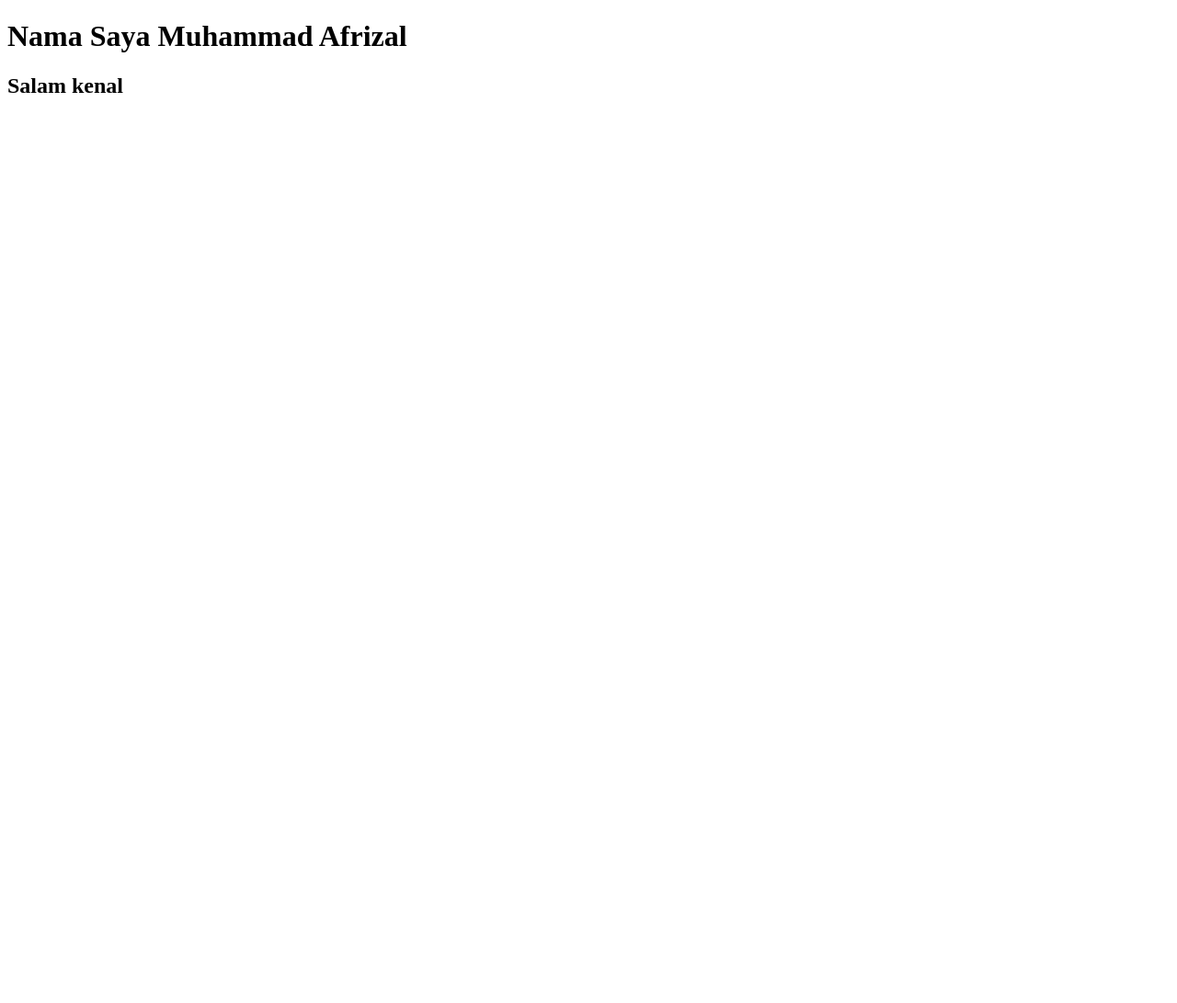
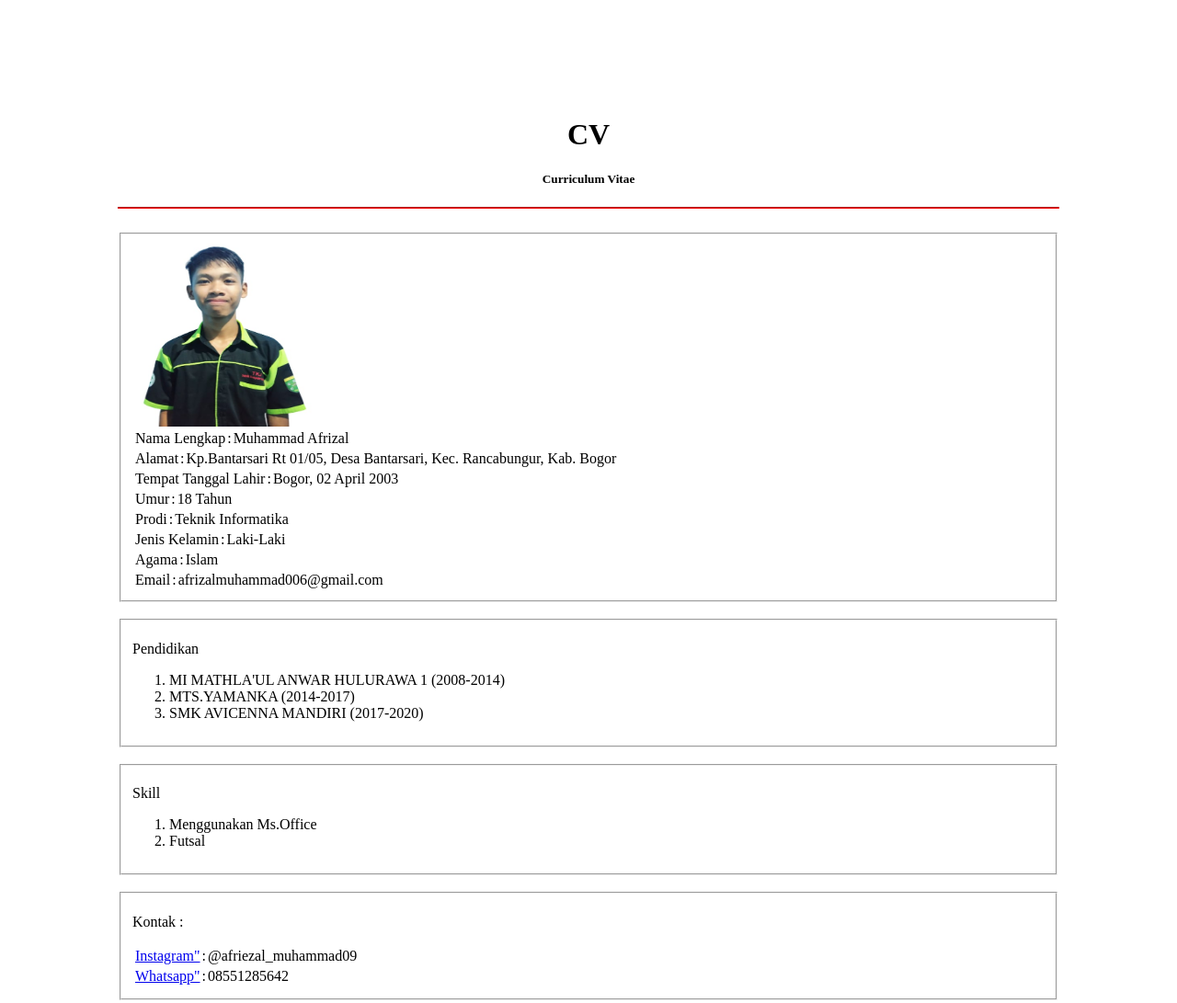
Before and after one commit to Afrizal09/test-kelasc, a plain HTML site: page index.html in a window 1280 px wide. Shown: the whole page at 92% size. Before the commit the page ends 800 px from the top, so only its background shows below. Drawn offline with Linux system fonts and the light colour scheme.

Commit message:
tugas coba

```diff
--- a/index.html
+++ b/index.html
@@ -1,12 +1,105 @@
 <!DOCTYPE html>
 <html lang="en">
+
 <head>
     <meta charset="UTF-8">
+    <meta http-equiv="X-UA-Compatible" content="IE=edge">
     <meta name="viewport" content="width=device-width, initial-scale=1.0">
     <title>Document</title>
+    <link rel="stylesheet" href="style.css">
+
 </head>
+
 <body>
-    <h1>Nama Saya Muhammad Afrizal</h1>
-    <h2>Salam kenal</h2>
+    <header>
+        <h1>CV</h1>
+        <h5>Curriculum Vitae</h5>
+    <header>
+    <hr>
+    <br>
+    <fieldset>
+        <table>
+            <tr>
+                <td>
+                    <img src="foto gw.jpeg">
+                </td>
+            </tr>
+            <tr>
+                <td>Nama Lengkap</td>
+                <td>:</td>
+                <td>Muhammad Afrizal</td>
+
+            </tr>
+            <tr>
+                <td>Alamat</td>
+                <td>:</td>
+                <td>Kp.Bantarsari Rt 01/05, Desa Bantarsari, Kec. Rancabungur, Kab. Bogor</td>
+            </tr>
+            <tr>
+                <td>Tempat Tanggal Lahir</td>
+                <td>:</td>
+                <td>Bogor, 02 April 2003</td>
+            </tr>
+            <tr>
+                <td>Umur</td>
+                <td>:</td>
+                <td>18 Tahun</td>
+            </tr>
+            <tr>
+                <td>Prodi</td>
+                <td>:</td>
+                <td>Teknik Informatika</td>
+            </tr>
+            <tr>
+                <td>Jenis Kelamin</td>
+                <td>:</td>
+                <td>Laki-Laki</td>
+            </tr>
+            <tr>
+                <td>Agama</td>
+                <td>:</td>
+                <td>Islam</td>
+            </tr>
+            <tr>
+                <td>Email</td>
+                <td>:</td>
+                <td>afrizalmuhammad006@gmail.com</td>
+            </tr>
+        </table>
+    </fieldset><br>
+    <fieldset>
+        <p>Pendidikan</p>
+        <ol>
+            <li>MI MATHLA'UL ANWAR HULURAWA 1 (2008-2014)</li>
+            <li>MTS.YAMANKA                   (2014-2017)</li>
+            <li>SMK AVICENNA MANDIRI          (2017-2020)</li>
+        </ol>
+     </fieldset><br>
+     <fieldset>
+         <p>Skill</p>
+         <ol>
+             <li>Menggunakan Ms.Office</li>
+             <li>Futsal</li>
+         </ol>
+         </fieldset><br>
+         <fieldset>
+             <p>Kontak :</p>
+             <table>
+                 <tr>
+                     <td><a href="https://www.instagram.com/afrzl_mhmd09/">Instagram"</a></td>
+                     <td>:</td>
+                     <td>@afriezal_muhammad09</td>
+                 </tr>
+                 <tr>
+                     <td><a href="https:wa.me/628551285642">Whatsapp"</a></td>
+                     <td>:</td>
+                     <td>08551285642</td>
+                </tr>
+                <tr>
+                </tr>
+         </table>
+    </fieldset>
+<body>
+
 </body>
 </html>
--- /dev/null
+++ b/style.css
@@ -0,0 +1,27 @@
+body {
+    margin: 10%;
+}
+h1 {
+    text-align: center;
+}
+
+h5 {
+    text-align: center;
+}
+
+hr {
+    border-color: red;
+
+}
+td {
+    float: left;
+    display: block;
+    border-radius: 5%;
+    float: left;
+}
+img{
+    width: 200px;
+    height: 200px;
+    display: block;
+    border-radius: 5%;
+}
--- /dev/null
+++ b/style1.css
@@ -0,0 +1,79 @@
+/* Reset style untuk menghilangkan margin dan padding default pada browser */
+* {
+    margin: 0;
+    padding: 0;
+    box-sizing: border-box;
+}
+
+/* Style dasar untuk body */
+body {
+    font-family: Arial, sans-serif;
+    background-color: #f0f0f0;
+    line-height: 1.6;
+}
+
+/* Style untuk header */
+header {
+    background-color: #333;
+    color: #fff;
+    text-align: center;
+    padding: 20px 0;
+}
+
+/* Style untuk navigasi header */
+nav ul {
+    list-style: none;
+}
+
+nav ul li {
+    display: inline;
+    margin-right: 20px;
+}
+
+nav a {
+    text-decoration: none;
+    color: #fff;
+    font-weight: bold;
+}
+
+/* Style untuk section */
+.section {
+    padding: 40px;
+    text-align: center;
+}
+
+/* Style untuk gambar profil */
+.content img {
+    max-width: 100%;
+    border-radius: 50%;
+    height: 100px;
+    width: 100px;
+}
+
+/* Style untuk proyek */
+.project {
+    background-color: #fff;
+    padding: 20px;
+    margin-bottom: 20px;
+    border-radius: 5px;
+    box-shadow: 0 0 10px rgba(0, 0, 0, 0.1);
+}
+
+.project img {
+    max-width: 100%;
+}
+
+/* Style untuk judul proyek */
+.project h2 {
+    margin-top: 10px;
+}
+
+/* Style untuk tautan email */
+.content a {
+    color: #333;
+    text-decoration: none;
+}
+
+.content a:hover {
+    text-decoration: underline;
+}
```
Also changed, not shown: baru.html (added, +49 -0 lines), Foto gw.jpeg (added).
